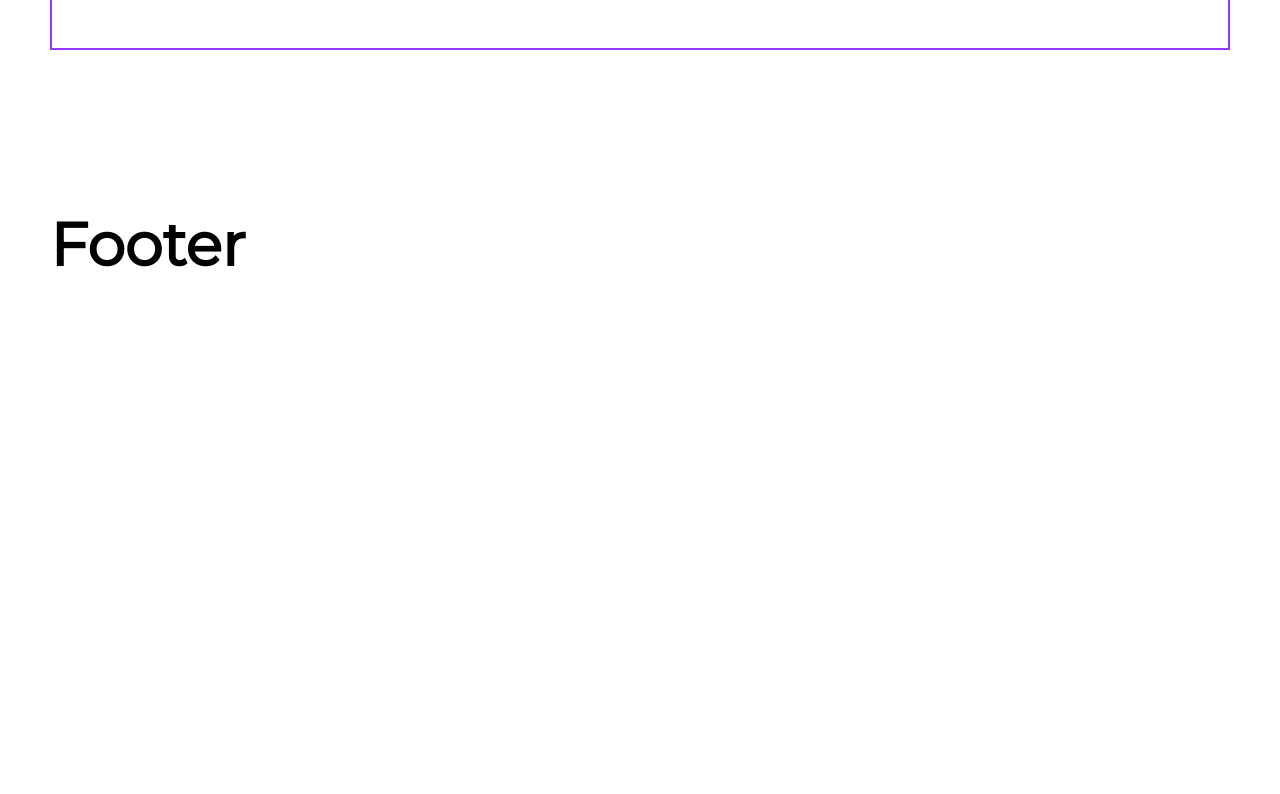
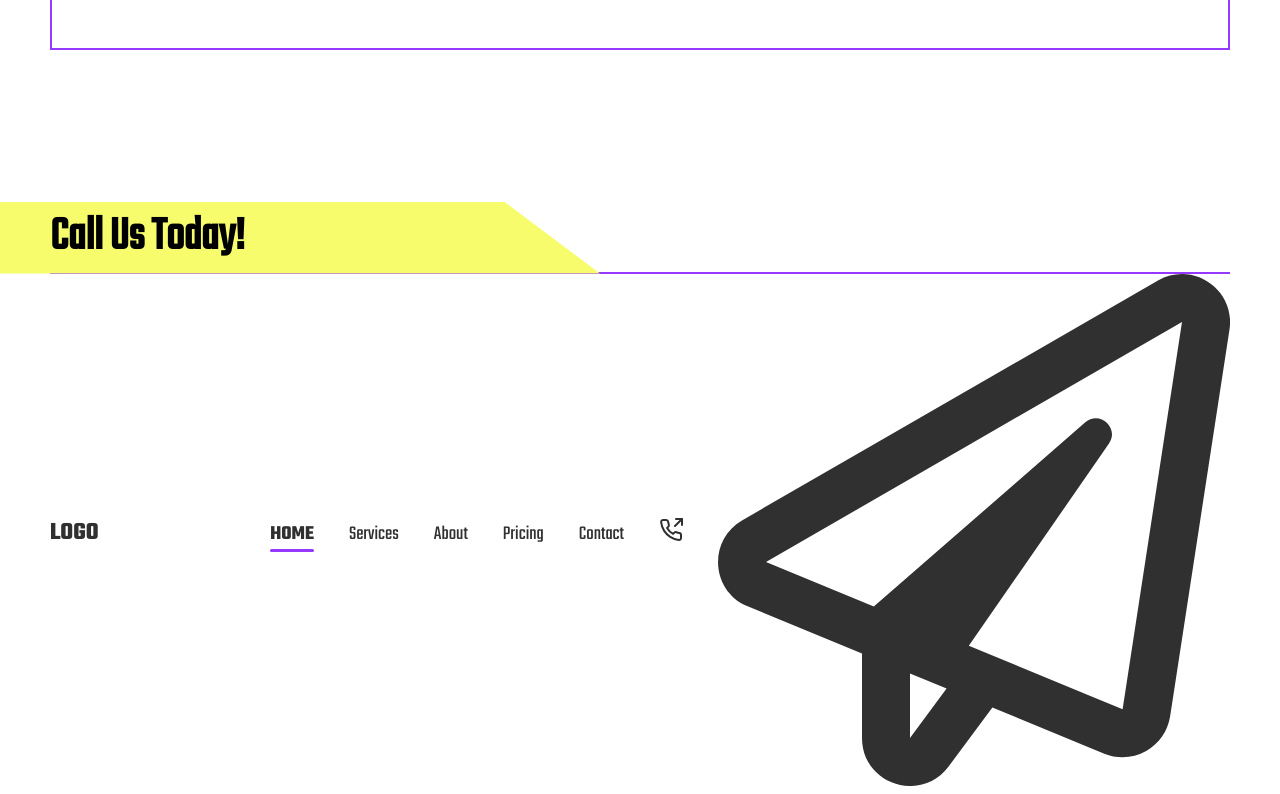
Before and after one commit to ChristianWare/templateOne, a Next.js app: page / in a window 1280 px wide. Shown: the part 6416-7210 px from the top of the page. Before the commit the page ends 6706 px from the top, so only its background shows below. Built offline with nearby package versions, Linux system fonts and the light colour scheme.

Commit message:
Footer Start

```diff
--- a/src/comps/Footer.js
+++ b/src/comps/Footer.js
@@ -1,11 +1,19 @@
-import styles from './Footer.module.css'
+import styles from "./Footer.module.css";
+import SectionHeader from "./SectionHeader";
+import Nav from './Nav'
+import NavBarElement from "./NavBarElement";
 
 function Footer() {
-    return (
-        <div>
-           <h1>Footer</h1>
-        </div>
-    )
+  return (
+    <footer className={styles.footerContainer}>
+      <div className={styles.sectionHeaderContaqiner}>
+        <SectionHeader text='call us today!' />
+      </div>
+      <div className={styles.footerBottom}>
+          <NavBarElement />
+      </div>
+    </footer>
+  );
 }
 
-export default Footer
+export default Footer;
--- a/src/comps/Footer.module.css
+++ b/src/comps/Footer.module.css
@@ -0,0 +1,8 @@
+.sectionHeaderContaqiner {
+    position: relative;
+    top: 2px;
+}
+
+.footerBottom {
+    border-top: 2px solid var(--accent5);
+}
--- /dev/null
+++ b/src/comps/NavBarElement.js
@@ -0,0 +1,80 @@
+import styles from "./NavbarElement.module.css";
+import Link from "next/link";
+import { useRouter } from "next/router";
+import Phone from "../../public/icons/phone.svg";
+import Plane from "../../public/icons/plane.svg";
+
+function NavBarElement() {
+  const router = useRouter();
+
+  return (
+    <header className={styles.header}>
+      <div className={styles.navbar}>
+        <Link href='/' passHref>
+          <div className={styles.navLeft}>
+            <span className={styles.navbarLogo}>
+              <a title='Company Name'>LOGO</a>
+            </span>
+          </div>
+        </Link>
+        <div className={styles.navRight}>
+          <ul className={styles.navmenu}>
+            <li
+              className={`${styles.navItem} ${
+                router.pathname === "/" ? styles.activeRouter : ""
+              }`}
+            >
+              <Link href='/' passHref>
+                <a title='Home Page'>Home</a>
+              </Link>
+            </li>
+            <li
+              className={`${styles.navItem} ${
+                router.pathname === "/services" ? styles.activeRouter : ""
+              }`}
+            >
+              <Link href='/services' passHref>
+                <a title='Services Page'>Services</a>
+              </Link>
+            </li>
+            <li
+              className={`${styles.navItem} ${
+                router.pathname === "/about" ? styles.activeRouter : ""
+              }`}
+            >
+              <Link href='/about' passHref>
+                <a title='About Page'>About</a>
+              </Link>
+            </li>
+            <li
+              className={`${styles.navItem} ${
+                router.pathname === "/pricing" ? styles.activeRouter : ""
+              }`}
+            >
+              <Link href='/pricing' passHref>
+                <a title='Pricing Page'>Pricing</a>
+              </Link>
+            </li>
+            <li
+              className={`${styles.navItem} ${
+                router.pathname === "/contact" ? styles.activeRouter : ""
+              }`}
+            >
+              <Link href='/contact' passHref>
+                <a title='Contact Page'>Contact</a>
+              </Link>
+            </li>
+            <li className={styles.navItem}>
+              <Phone className={styles.phone} />
+            </li>
+            <li className={styles.navItem}>
+              <Plane className={styles.phone} />
+            </li>
+          </ul>
+        </div>
+      </div>
+    </header>
+  );
+}
+
+export default NavBarElement;
--- /dev/null
+++ b/src/comps/NavbarElement.module.css
@@ -0,0 +1,134 @@
+.header {
+    color: var(--accent1);
+}
+
+.navbar {
+    display: flex;
+    justify-content: space-between;
+    align-items: center;
+    z-index: 999;
+}
+
+.navRight {
+    display: flex;
+    align-items: center;
+    justify-content: space-between;
+}
+
+.navLeft {
+    cursor: pointer;
+    z-index: 999;
+}
+
+.navbarLogo a {
+    font-size: 2.5rem;
+    font-family: "TekoBold";
+    transition: all 200ms ease;
+}
+
+.navmenu {
+    display: flex;
+    justify-content: space-between;
+    align-items: center;
+}
+
+.navItem {
+    margin-left: 3.5rem;
+    font-size: 2rem;
+    list-style: none;
+    cursor: pointer;
+}
+
+.navItem {
+    margin-left: 3.5rem;
+    font-size: 2rem;
+    list-style: none;
+    cursor: pointer;
+}
+
+.navbarLogo a:hover, .navItem a:hover, .navItem:hover  {
+    color: var(--accent5);
+    transition: all 200ms ease;
+}
+
+.navItem a {
+   font-family: "TekoRegular";
+   transition: all 200ms ease;
+}
+
+.phone {
+    color: var(--accent1);
+}
+
+.phoneNumber {
+    font-family: "TekoRegular";
+    font-size: 4rem;
+}
+
+.phoneNumber:hover .phone {
+    color: var(--accent5);
+    transition: all 200ms ease;
+}
+
+.activeRouter {
+    position: relative;
+    text-transform: uppercase;
+}
+
+.activeRouter a {
+    font-family: "TekoBold";
+}
+
+.activeRouter::after {
+    content: "";
+    position: absolute;
+    right: 0;
+    bottom: -2px;
+    width: 100%;
+    height: 3px;
+    border-radius: 8px;
+    background-color: var(--accent5);
+}
+
+.hamburger {
+    display: none;
+}
+
+.bar {
+    display: block;
+    width: 35px;
+    height: 3px;
+    margin: 5px auto;
+    transition: all 0.3s ease-in-out;
+    background-color: var(--accent1);
+}
+
+@media screen and (max-width: 800px) {
+
+    .navbar {
+        align-items: flex-start;
+    }
+
+    .navRight {
+        display: flex;
+        justify-content: flex-end;
+        gap: 3rem
+    }
+
+    .phoneContainer {
+        display: flex;
+        align-items: center;
+        justify-content: center;
+    }
+
+    .activeRouter::after {
+        height: 5px;
+    }
+}
+
+@media screen and (max-width: 600px) {
+     .navbar {
+        flex-direction: column;
+        align-items: center;
+    }
+}
```
